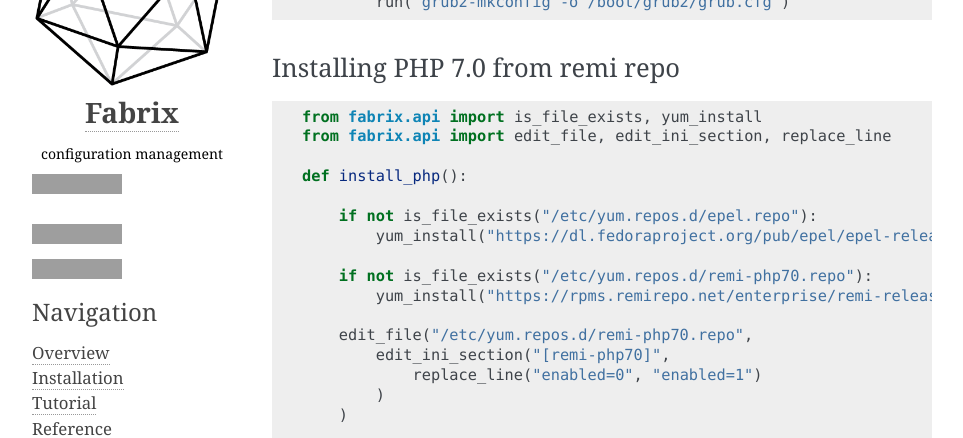
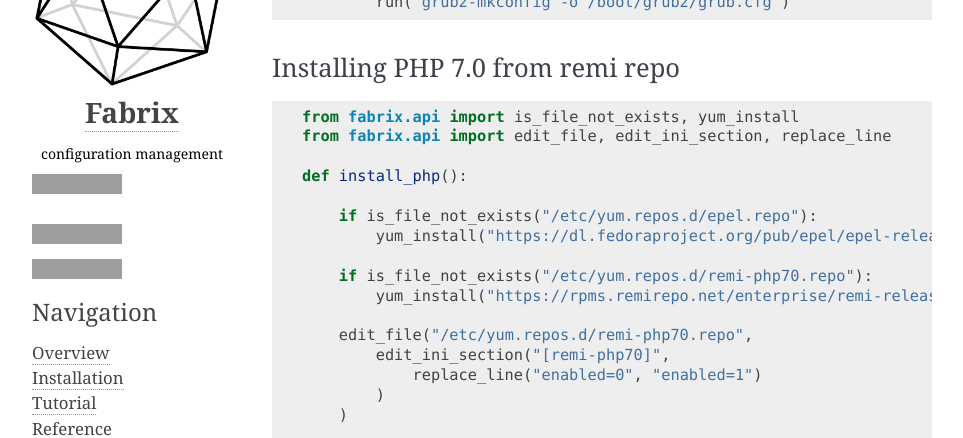
Before and after one commit to makhomed/fabrix, a Sphinx documentation site: the page built from docs/index.rst, in a window 1280 px wide and 900 px high, scrolled down 1718 px, cut to the strip 152-590 px from the top of the window. Shown: the whole strip, without its empty margins (148-1111 px from the left). Built offline with Sphinx 7.4.7, drawn with Linux system fonts in a browser that asks for light colours; grey boxes are pictures that could not be loaded.

Commit message:
fix docs

```diff
--- a/README.rst
+++ b/README.rst
@@ -105,15 +105,15 @@ Installing PHP 7.0 from remi repo
 
 .. code-block:: python
 
-    from fabrix.api import is_file_exists, yum_install
+    from fabrix.api import is_file_not_exists, yum_install
     from fabrix.api import edit_file, edit_ini_section, replace_line
 
     def install_php():
 
-        if not is_file_exists("/etc/yum.repos.d/epel.repo"):
+        if is_file_not_exists("/etc/yum.repos.d/epel.repo"):
             yum_install("https://dl.fedoraproject.org/pub/epel/epel-release-latest-7.noarch.rpm")
 
-        if not is_file_exists("/etc/yum.repos.d/remi-php70.repo"):
+        if is_file_not_exists("/etc/yum.repos.d/remi-php70.repo"):
             yum_install("https://rpms.remirepo.net/enterprise/remi-release-7.rpm")
 
         edit_file("/etc/yum.repos.d/remi-php70.repo",
--- a/docs/index.rst
+++ b/docs/index.rst
@@ -111,15 +111,15 @@ Installing PHP 7.0 from remi repo
 
 .. code-block:: python
 
-    from fabrix.api import is_file_exists, yum_install
+    from fabrix.api import is_file_not_exists, yum_install
     from fabrix.api import edit_file, edit_ini_section, replace_line
 
     def install_php():
 
-        if not is_file_exists("/etc/yum.repos.d/epel.repo"):
+        if is_file_not_exists("/etc/yum.repos.d/epel.repo"):
             yum_install("https://dl.fedoraproject.org/pub/epel/epel-release-latest-7.noarch.rpm")
 
-        if not is_file_exists("/etc/yum.repos.d/remi-php70.repo"):
+        if is_file_not_exists("/etc/yum.repos.d/remi-php70.repo"):
             yum_install("https://rpms.remirepo.net/enterprise/remi-release-7.rpm")
 
         edit_file("/etc/yum.repos.d/remi-php70.repo",
--- a/docs/tutorial/editor.rst
+++ b/docs/tutorial/editor.rst
@@ -75,15 +75,15 @@ Code :file:`fabfile.py`:
 
 .. code-block:: python
 
-    from fabrix.api import is_file_exists, yum_install
+    from fabrix.api import is_file_not_exists, yum_install
     from fabrix.api import edit_file, edit_ini_section, replace_line
 
     def install_php():
 
-        if not is_file_exists("/etc/yum.repos.d/epel.repo"):
+        if is_file_not_exists("/etc/yum.repos.d/epel.repo"):
             yum_install("https://dl.fedoraproject.org/pub/epel/epel-release-latest-7.noarch.rpm")
 
-        if not is_file_exists("/etc/yum.repos.d/remi-php70.repo"):
+        if is_file_not_exists("/etc/yum.repos.d/remi-php70.repo"):
             yum_install("https://rpms.remirepo.net/enterprise/remi-release-7.rpm")
 
         edit_file("/etc/yum.repos.d/remi-php70.repo",
```
